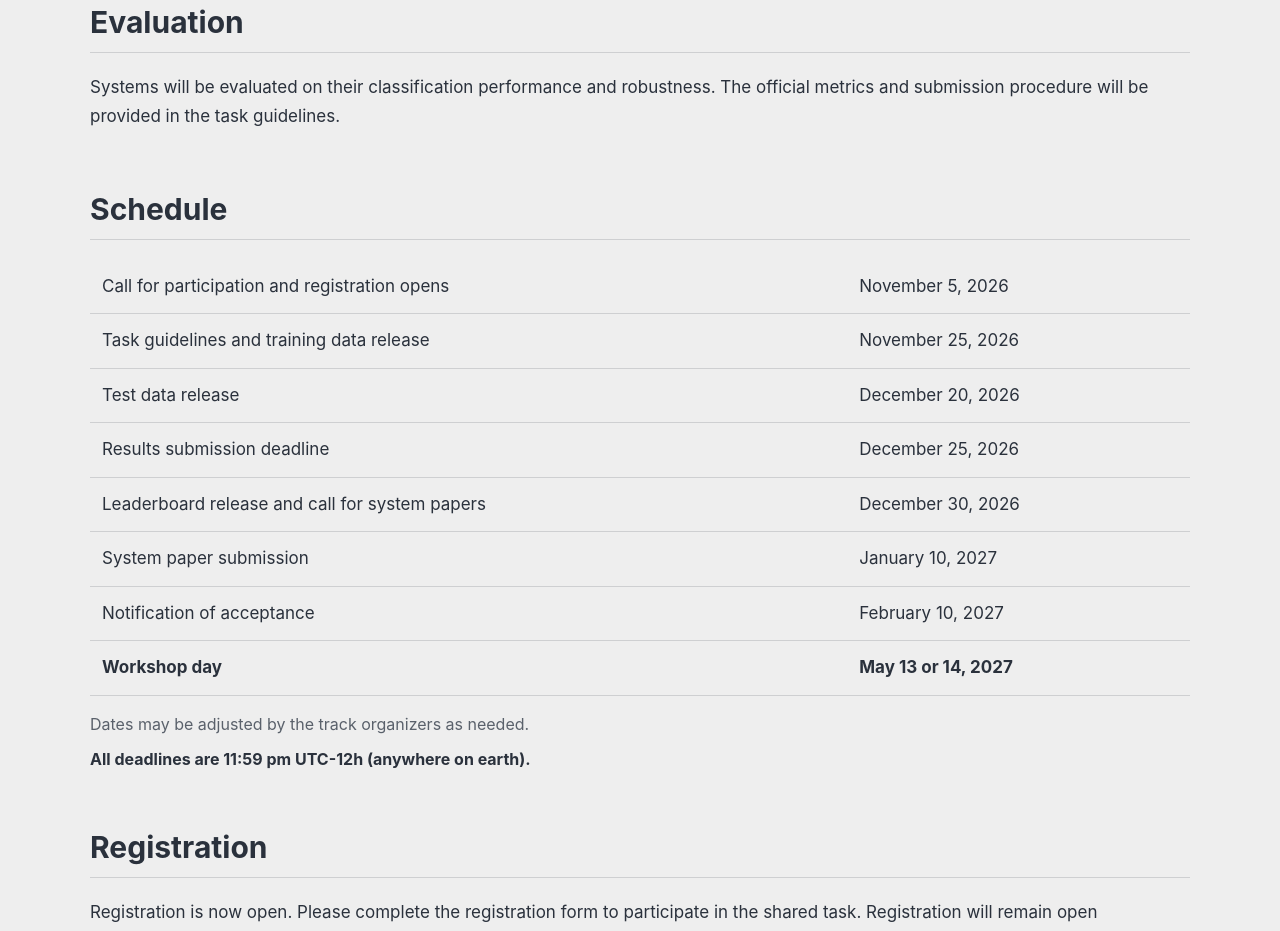
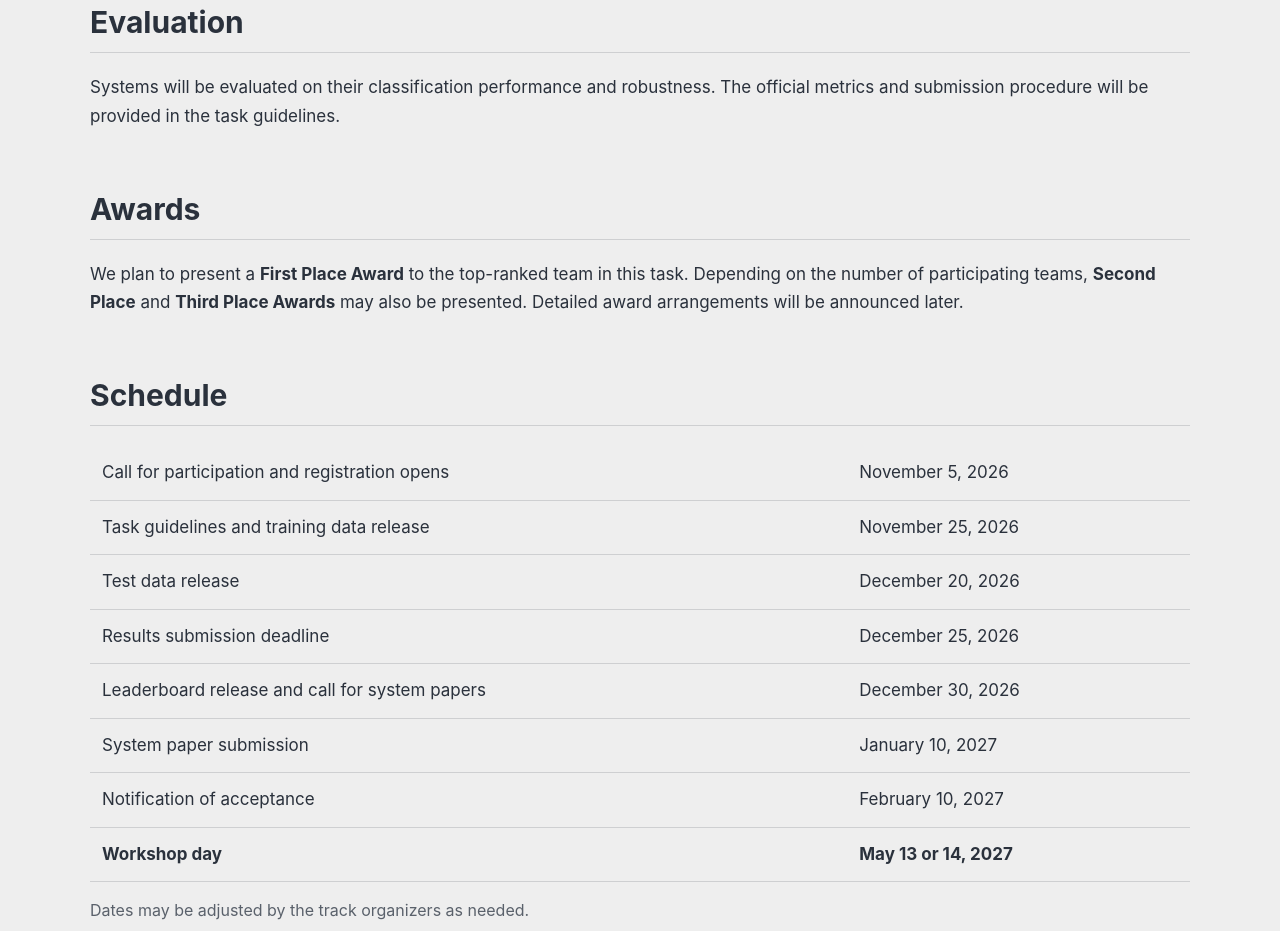
Before and after one commit to NLP2CT/COLING-2027-Workshop-AIGCTrustDetect, a plain HTML site: page shared-tasks/track1.html in a window 1280 px wide. Shown: the part 1480-2411 px from the top of the page. Drawn offline with Linux system fonts and the light colour scheme.

Commit message:
Announce best paper and shared task awards

```diff
--- a/shared-tasks/track1.html
+++ b/shared-tasks/track1.html
@@ -108,6 +108,10 @@ button{font-family:inherit}
 <h2 style="margin: 0 0 20px; padding-bottom: 12px; border-bottom: 1px solid #CECFD1; font-size: clamp(24px, 2.4vw, 30px); font-weight: 700">Evaluation</h2>
 <p style="margin: 0; font-size: 17px; line-height: 1.7">Systems will be evaluated on their classification performance and robustness. The official metrics and submission procedure will be provided in the task guidelines.</p>
 </section>
+<section id="awards" style="padding-top: clamp(40px, 5vw, 60px)">
+<h2 style="margin: 0 0 20px; padding-bottom: 12px; border-bottom: 1px solid #CECFD1; font-size: clamp(24px, 2.4vw, 30px); font-weight: 700">Awards</h2>
+<p style="margin: 0; font-size: 17px; line-height: 1.7">We plan to present a <strong>First Place Award</strong> to the top-ranked team in this task. Depending on the number of participating teams, <strong>Second Place</strong> and <strong>Third Place Awards</strong> may also be presented. Detailed award arrangements will be announced later.</p>
+</section>
 <section id="timeline" style="padding-top: clamp(40px, 5vw, 60px)">
 <h2 style="margin: 0 0 20px; padding-bottom: 12px; border-bottom: 1px solid #CECFD1; font-size: clamp(24px, 2.4vw, 30px); font-weight: 700">Schedule</h2>
 <div style="overflow-x: auto">
```
Also changed, not shown: call-for-papers.html (+4 -0 lines), shared-tasks.html (+4 -0 lines), shared-tasks/track2.html (+4 -0 lines), shared-tasks/track3.html (+4 -0 lines).
